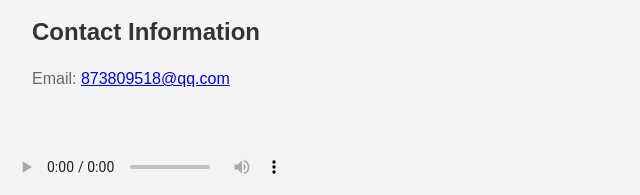
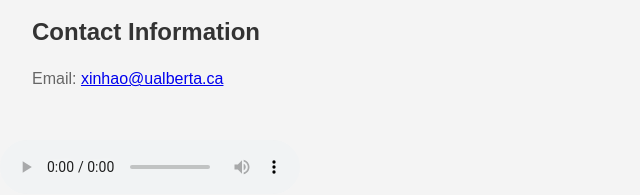
Before and after one commit to vetarnb/Xinhao_Chen, a plain HTML site: page index.html in a window 1280 px wide. Shown: the part 884-1079 px from the top of the page, 0-640 px from the left. Drawn offline with Linux system fonts and the light colour scheme.

Commit message:
Update index.html

```diff
--- a/index.html
+++ b/index.html
@@ -100,7 +100,7 @@
         </section>
         <section class="contact-info">
             <h2>Contact Information</h2>
-            <p>Email: <a href="mailto:873809518@qq.com">873809518@qq.com</a></p>
+            <p>Email: <a href="mailto:xinhao@ualberta.ca">xinhao@ualberta.ca</a></p>
         </section>
     </div>
     <audio id="background-music" src="background.mp3" autoplay loop controls>
```
